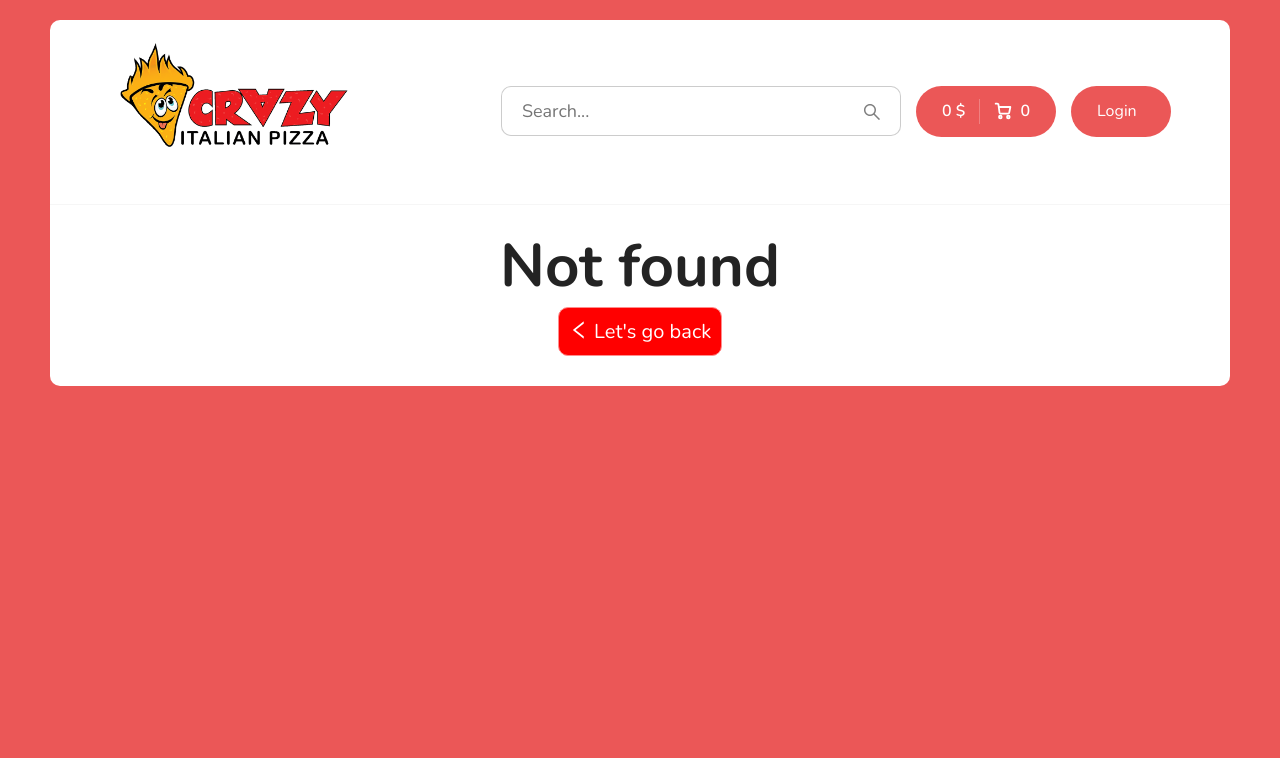
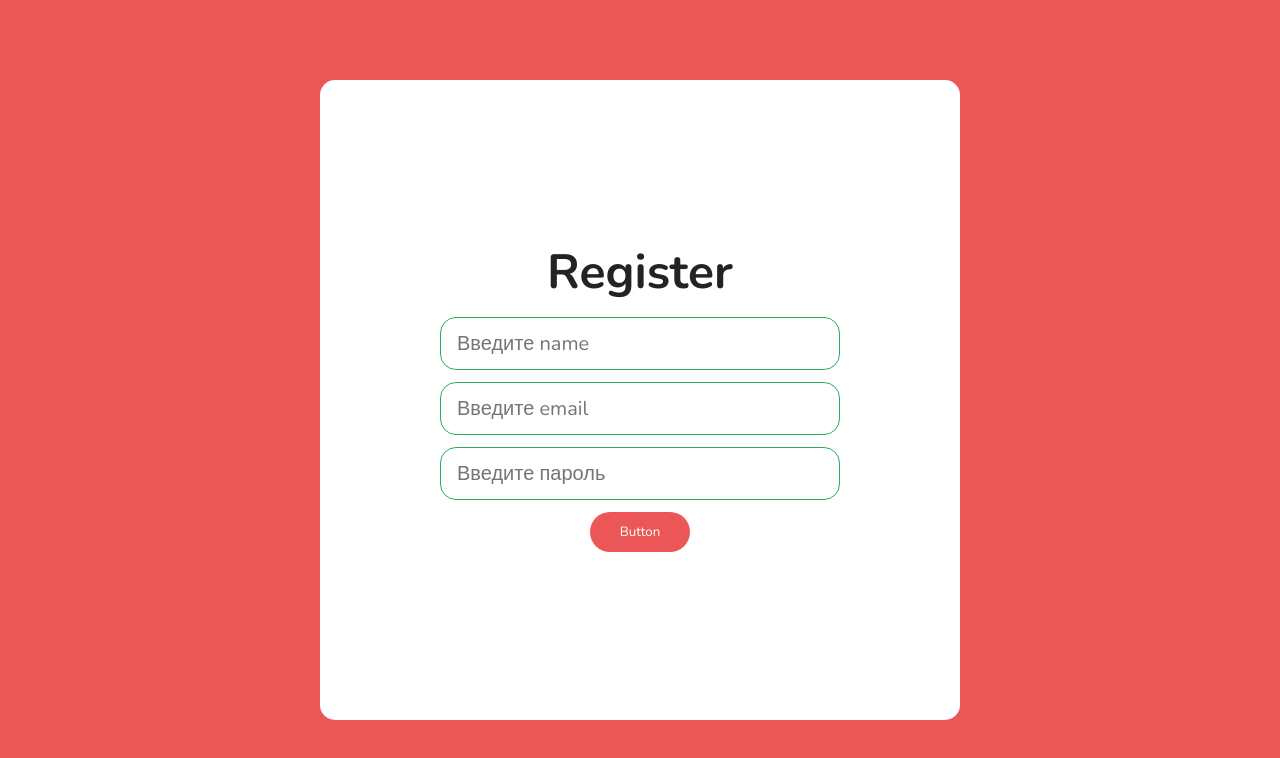
Before and after one commit to dryg1246/pizza, a React (Create React App) app: page /register in a window 1280 px wide. Before the commit this address had no page. Shown: the top 758 px of the page. Built offline with nearby package versions, Linux system fonts and the light colour scheme.

Commit message:
Login and Register with logic (and send to backend)

```diff
--- a/src/App.tsx
+++ b/src/App.tsx
@@ -7,6 +7,7 @@ import Loading from "@ant-design/icons/lib/icons/LoadingOutlined";
 
 import {Home} from "./pages/Home";
 import Login from "./pages/Login";
+import Register from "./pages/Register";
 
 const PizzaInfoPages = React.lazy( () => import(/* webpackChunkName: "PizzaInfo" */ './pages/PizzaInfoPages'));
 const NotFound = React.lazy(() => import(/* webpackChunkName: "NotFound" */'./pages/NotFound'));
@@ -26,6 +27,7 @@ const App = () => {
                 <Suspense fallback={<div>Loading...</div>}>
                 <Routes>
                     <Route path="login" element={<Login/>}/>
+                    <Route path="register" element={<Register/>}/>
                     <Route path="/" element={<MainLayout/>}>
                         <Route path="" element={<Home searchValue={searchValue}/>}/>
                         <Route path="*" element={<NotFound/>}/>
--- a/src/components/Header.tsx
+++ b/src/components/Header.tsx
@@ -64,6 +64,9 @@ export const Header = () => {
                     <Link to="/login" className="button button--cart button--login">
                         Login
                     </Link>
+                    <Link to="/register" className="button button--cart button--login">
+                        Register
+                    </Link>
                 </div>}
             </div>
         </div>
--- a/src/pages/Login.tsx
+++ b/src/pages/Login.tsx
@@ -1,23 +1,58 @@
+import AuthenticationService from "../services/authentication.service";
+import React, {useState} from "react";
 
 
 const Login   = () => {
+	const INITIAL_REGISTER_OBJ = {
+		email: "",
+		password: "",
+	}
+
+	const [formData, setFormData] = useState(INITIAL_REGISTER_OBJ)
+
+	const handleChange = (e: React.ChangeEvent<HTMLInputElement>) => {
+		const {value, name} = e.target;
+		setFormData({...formData, [name]: value});
+	}
+
+	const handleLogin = async (e: React.FormEvent<HTMLFormElement>) => {
+		e.preventDefault();
+
+		if (formData.email === "") {
+			console.log("email is required")
+		} else if (formData.password === "") {
+			console.log("password is required")
+		} else {}
+		try {
+			const response = await AuthenticationService.postLogin(formData);
+			console.log("Ответ от сервера:", response.data);
+
+			localStorage.setItem("token", response.data.token);
+		} catch (error: any) {
+			console.error("Ошибка авторизации:", error);
+			if (error.response) {
+				console.log("Ошибки валидации:", error.response.data.errors);
+			}
+		}
+	}
+
     return (
-		<div className="login">
+		<form className="login" onSubmit={handleLogin}>
 			<div className="login-container">
 				<div className="login-container__content">
 				<div className="login-container__content-input">
 					<h1 className="">Login</h1>
-					<input type="text" className="input"/>
-					<input type="text" className="input"/>
+					<input className="input" type="email" onChange={handleChange} name="email" value={formData.email} placeholder="Введите email" required />
+					<input className="input" type="password" onChange={handleChange} name="password" value={formData.password} placeholder="Введите пароль" required />
 					<div className="login-container__content-button">
-						<a href="" className="button pay-btn">
+						<button type="submit" className="button pay-btn">
 							Button
-						</a>
+						</button>
 					</div>
 				</div>
 				</div>
 			</div>
-		</div>
+		</form>
     )
 }
 
--- /dev/null
+++ b/src/pages/Register.tsx
@@ -0,0 +1,79 @@
+import AuthenticationService from "../services/authentication.service";
+import React, {useState} from "react";
+
+
+const Register   = () => {
+	const INITIAL_REGISTER_OBJ = {
+		name: "",
+		email: "",
+		password: "",
+	}
+
+
+	const [formData, setFormData] = useState(INITIAL_REGISTER_OBJ)
+
+	const handleChange = (e: React.ChangeEvent<HTMLInputElement>) => {
+          const {name, value} = e.target;
+		  setFormData({...formData, [name]: value});
+	}
+	const handleRegister = async (e: React.FormEvent<HTMLFormElement>) => {
+		e.preventDefault();
+
+		try {
+			const response = await AuthenticationService.postRegister(formData);
+			console.log("Ответ от сервера:", response.data);
+			localStorage.setItem("token", response.data.token);
+		} catch (error: any) {
+			console.error("Ошибка регистрации:", error);
+			if (error.response) {
+				console.log("Ошибки валидации:", error.response.data.errors);
+			}
+		}
+	};
+
+	return (
+		<form className="login" onSubmit={handleRegister}>
+			<div className="login-container">
+				<div className="login-container__content">
+					<div className="login-container__content-input">
+						<h1 className="">Register</h1>
+						<input
+							className="input"
+							type="text"
+							name="name"
+							value={formData.name}
+							onChange={handleChange}
+							placeholder="Введите name"
+							required
+						/>
+						<input
+							className="input"
+							type="email"
+							name="email"
+							value={formData.email}
+							onChange={handleChange}
+							placeholder="Введите email"
+							required
+						/>
+						<input
+							className="input"
+							type="password"
+							name="password"
+							value={formData.password}
+							onChange={handleChange}
+							placeholder="Введите пароль"
+							required
+						/>
+						<div className="login-container__content-button">
+							<button type="submit" className="button pay-btn">
+								Button
+							</button>
+						</div>
+					</div>
+				</div>
+			</div>
+		</form>
+	)
+}
+
+export default Register
--- /dev/null
+++ b/src/services/authentication.service.ts
@@ -0,0 +1,13 @@
+import axios from "axios";
+
+axios.defaults.baseURL = 'https://localhost:7004';
+class AuthenticationService {
+	postLogin = (data: any) => {
+		return axios.post("https://localhost:7004/api/User/Login", data)
+	}
+	postRegister = (data: any) => {
+		return axios.post("https://localhost:7004/api/User/Register", data)
+	}
+}
+
+export default new AuthenticationService();
```
